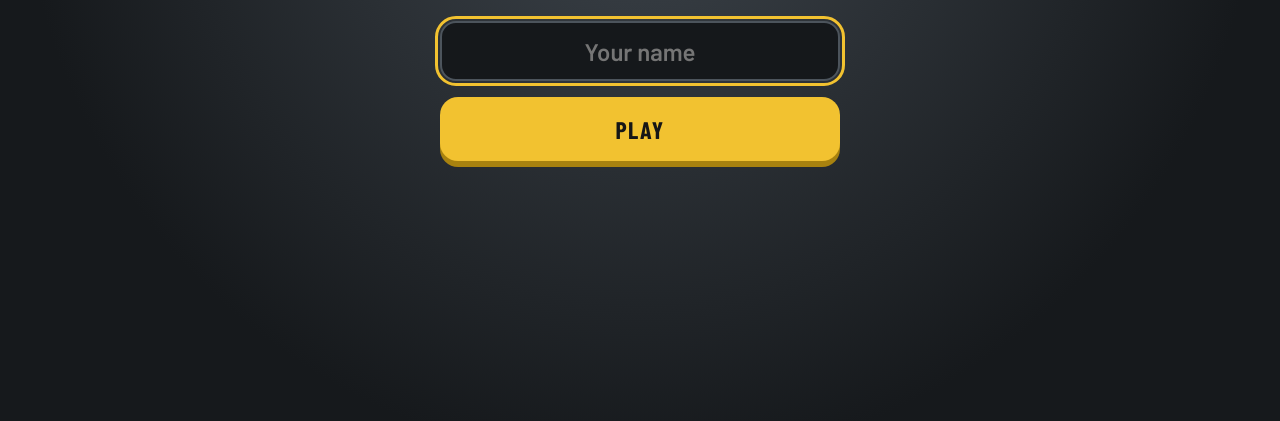
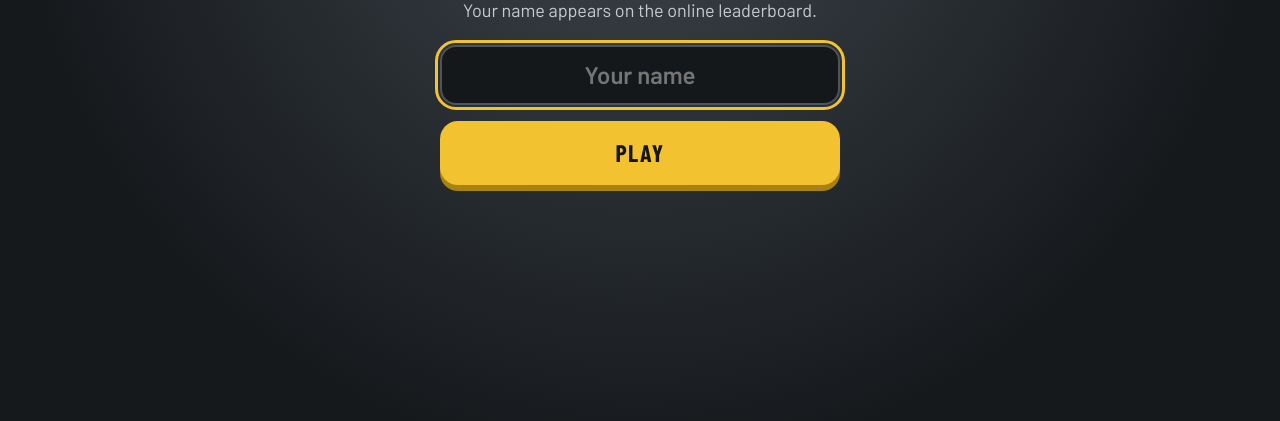
Before and after one commit to wolfeckel/defusal, a website: page index.html in a window 1280 px wide. Shown: the part 379-800 px from the top of the page. Drawn offline with nearby package versions, Linux system fonts and the light colour scheme; a web font is replaced by a local one.

Commit message:
Connect the online leaderboard to Supabase

```diff
--- a/index.html
+++ b/index.html
@@ -630,7 +630,7 @@ function end(win,why){
 /* ---------- online leaderboard (Supabase) ---------- */
 // Fill these in from Supabase → Project Settings → API. Both are safe to publish: the key can only call the
 // three functions in supabase/leaderboard.sql, never read or edit the scores table directly.
-const LB={url:'',key:''};
+const LB={url:'https://uhkkzzfbcchhcalmucwh.supabase.co',key:'sb_publishable_jgTVMc_t4Iq3CPqx8-3tpA_XjXtqG4C'};
 const lbOn=()=>!!(LB.url&&LB.key);
 function lbCall(fn,body){
   const h={apikey:LB.key,'Content-Type':'application/json'};if(LB.key.startsWith('eyJ'))h.Authorization='Bearer '+LB.key;
```
